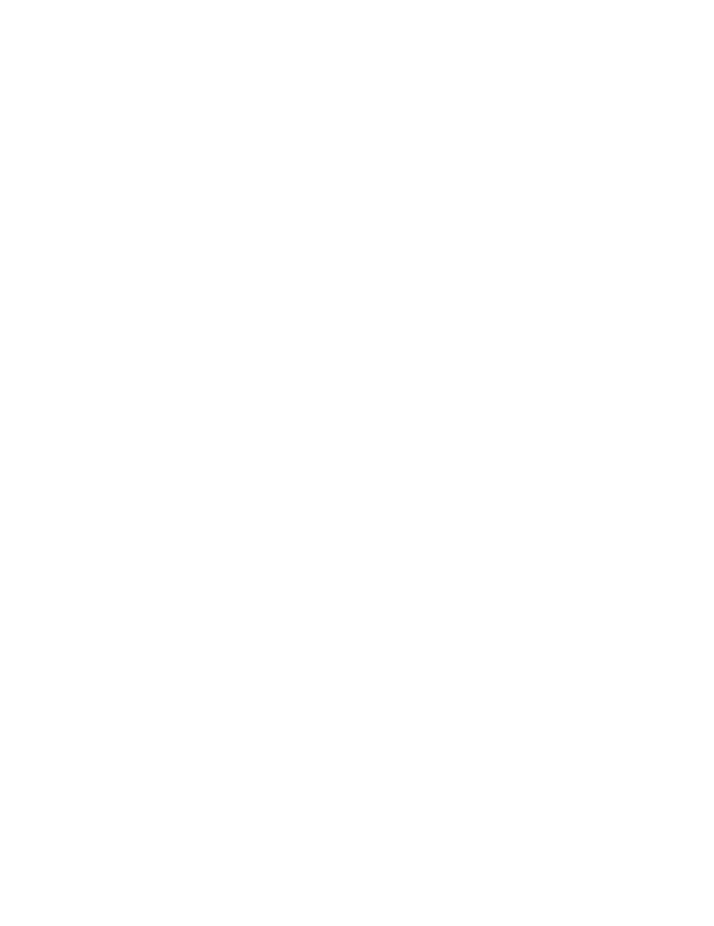
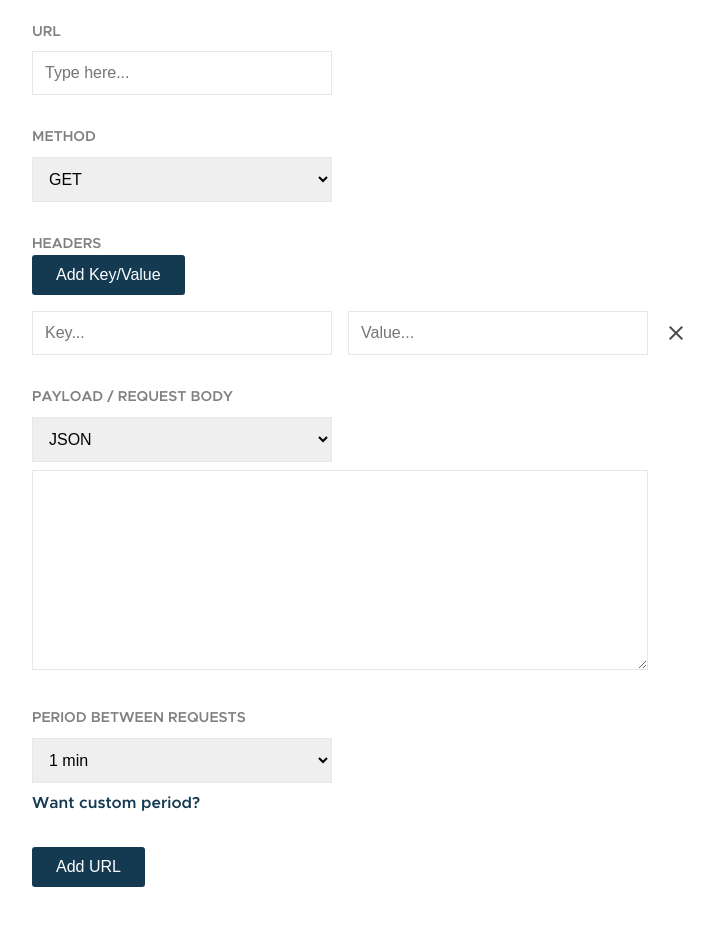
Before and after one commit to vents04/fest-frontend, an Angular app: page /add-url in a window 1280 px wide. Before the commit this address led to /. Shown: the part 240-1166 px from the top of the page, without its empty margins (32-746 px from the left). Before the commit the page ends 800 px from the top, so only its background shows below. Built offline with nearby package versions, Linux system fonts and the light colour scheme; a web font is replaced by a local one.

Commit message:
Add url added

```diff
--- a/src/app/app-routing.module.ts
+++ b/src/app/app-routing.module.ts
@@ -1,5 +1,6 @@
 import { NgModule } from '@angular/core';
 import { Routes, RouterModule } from '@angular/router';
+import { AddUrlComponent } from './pages/add-url/add-url.component';
 import { DashboardComponent } from './pages/dashboard/dashboard.component';
 import { LoginComponent } from './pages/login/login.component';
 import { SignupComponent } from './pages/signup/signup.component';
@@ -9,6 +10,7 @@ const routes: Routes = [
   {path: 'signup', component: SignupComponent},
   {path: 'dashboard', component: DashboardComponent},
   {path: '', component: DashboardComponent},
+  {path: 'add-url', component: AddUrlComponent}
 ];
 
 @NgModule({
--- a/src/app/pages/add-url/add-url.component.html
+++ b/src/app/pages/add-url/add-url.component.html
@@ -2,7 +2,63 @@
     <div class="main-section">
         <p class="main-section-title">Add URL</p>
         <div class="main-section-contents">
-
+            <div class="min-section">
+                <p class="min-section-title">Title</p>
+                <input type="text" placeholder="Type here..." class="add-url-input" />
+            </div>
+            <div class="min-section">
+                <p class="min-section-title">URL</p>
+                <input type="text" placeholder="Type here..." class="add-url-input" />
+            </div>
+            <div class="min-section">
+                <p class="min-section-title">Method</p>
+                <select class="add-url-input">
+                    <option value="get" selected>GET</option>
+                    <option value="post">POST</option>
+                    <option value="put">PUT</option>
+                    <option value="delete">DELETE</option>
+                </select>
+            </div>
+            <div class="min-section" id="headers-section">
+                <p class="min-section-title">Headers</p>
+                <button class="button action-button" (click)="addHeadersElement()">Add Key/Value</button>
+            </div>
+            <div class="min-section">
+                <p class="min-section-title">Payload / Request body</p>
+                <select class="add-url-input">
+                    <option value="json">JSON</option>
+                    <option value="text">Text</option>
+                </select>
+                <br/>
+                <textarea class="add-url-input add-url-textarea"></textarea>
+            </div>
+            <div class="min-section">
+                <p class="min-section-title">Period between requests</p>
+                <select class="add-url-input">
+                    <option value="60000">1 min</option>
+                    <option value="180000">3 min</option>
+                    <option value="300000">5 min</option>
+                    <option value="600000">10 min</option>
+                    <option value="1800000">30 min</option>
+                    <option value="3600000">1 h</option>
+                </select>
+                <br/>
+                <p class="primary-text" (click)="showCustomInput = !showCustomInput">Want custom period?</p>
+                <div class="min-section-double-input" *ngIf="showCustomInput">
+                    <input class="add-url-input" type="number" placeholder="Custom period..."/>
+                    <select class="add-url-input">
+                        <option value="milliseconds">Milliseconds</option>
+                        <option value="seconds">Seconds</option>
+                        <option value="minutes">Minutes</option>
+                        <option value="hours">Hours</option>
+                        <option value="days">Days</option>
+                        <option value="months">Months</option>
+                    </select>
+                </div>
+            </div>
+            <div class="min-section">
+                <button class="button action-button">Add URL</button>
+            </div>
         </div>
     </div>
 </div>
--- a/src/app/pages/add-url/add-url.component.scss
+++ b/src/app/pages/add-url/add-url.component.scss
@@ -0,0 +1,60 @@
+@import '../../../styles.scss';
+
+.min-section {
+    margin: 2rem 0rem;
+}
+
+.min-section-title {
+    font-family: $medium-font-family;
+    font-size: 0.9rem;
+    color: gray;
+    text-transform: uppercase;
+}
+
+:host::ng-deep .add-url-input {
+    padding: 0.75rem;
+    border: 1px solid #e7e7e7;
+    font-family: $regular-font-family;
+    font-size: 1rem;
+    margin-top: 0.5rem;
+    min-width: 300px;
+
+    &:focus {
+        outline: none;
+    }
+
+}
+
+:host::ng-deep .min-section-double-input{
+    margin: 1rem 0rem;
+    display: flex;
+    justify-content: left;
+    align-items: center;
+    flex-direction: row;
+
+    input {
+        margin-right: 1rem;
+        margin-top: 0rem !important;
+    }
+}
+
+.add-url-textarea {
+    min-width: calc(600px + 1rem);
+    height: 200px;
+}
+
+.primary-text {
+    font-family: $medium-font-family;
+    font-size: 1rem;
+    color: $primary;
+    margin: 0.5rem 0rem;
+
+    &:hover {
+        cursor: pointer;
+    }
+
+    &:focus {
+        outline: none;
+    }
+
+}
--- a/src/app/pages/add-url/add-url.component.ts
+++ b/src/app/pages/add-url/add-url.component.ts
@@ -9,7 +9,54 @@ export class AddUrlComponent implements OnInit {
 
   constructor() { }
 
+  keyPlacehodler: string = "Key...";
+  valuePlacehodler: string = "Value...";
+
+  maximumMilliseconds: number = 2628000000;
+  showCustomInput: boolean = false;
+
+  headersCount: number = 0;
+
   ngOnInit(): void {
+    this.addHeadersElement();
+  }
+
+  addHeadersElement() {
+    let headersSection = document.querySelector("#headers-section") as HTMLElement;
+
+    let doubleInput = document.createElement("div");
+    doubleInput.classList.add("min-section-double-input");
+    doubleInput.setAttribute("id", this.headersCount.toString());
+
+    let keyInput = document.createElement("input");
+    keyInput.classList.add("add-url-input");
+    keyInput.placeholder = this.keyPlacehodler;
+    keyInput.type = "text";
+
+    let valueInput = document.createElement("input");
+    valueInput.classList.add("add-url-input");
+    valueInput.placeholder = this.valuePlacehodler;
+    valueInput.type = "text";
+
+    let deleteButton = document.createElement("i");
+    deleteButton.classList.add("material-icons");
+    deleteButton.setAttribute("color", "red");
+    deleteButton.innerHTML = "close";
+    deleteButton.addEventListener("click", function() {
+      doubleInput.remove();
+    });
+
+    doubleInput.appendChild(keyInput);
+    doubleInput.appendChild(valueInput);
+    doubleInput.appendChild(deleteButton);
+
+    headersSection.appendChild(doubleInput);
+
+    this.headersCount++;
+  }
+
+  deleteHeadersElement (id: number){
+    console.log(id);
   }
 
 }
```
